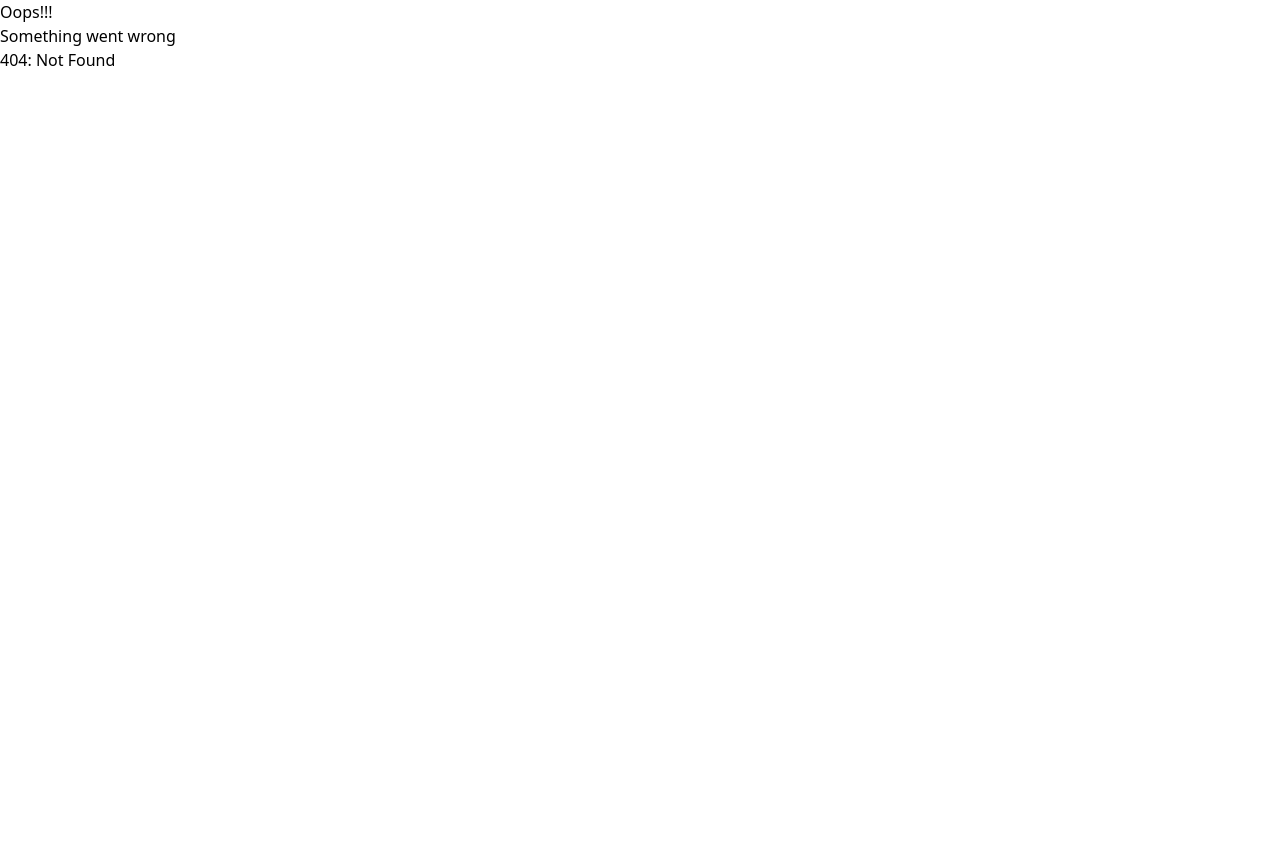
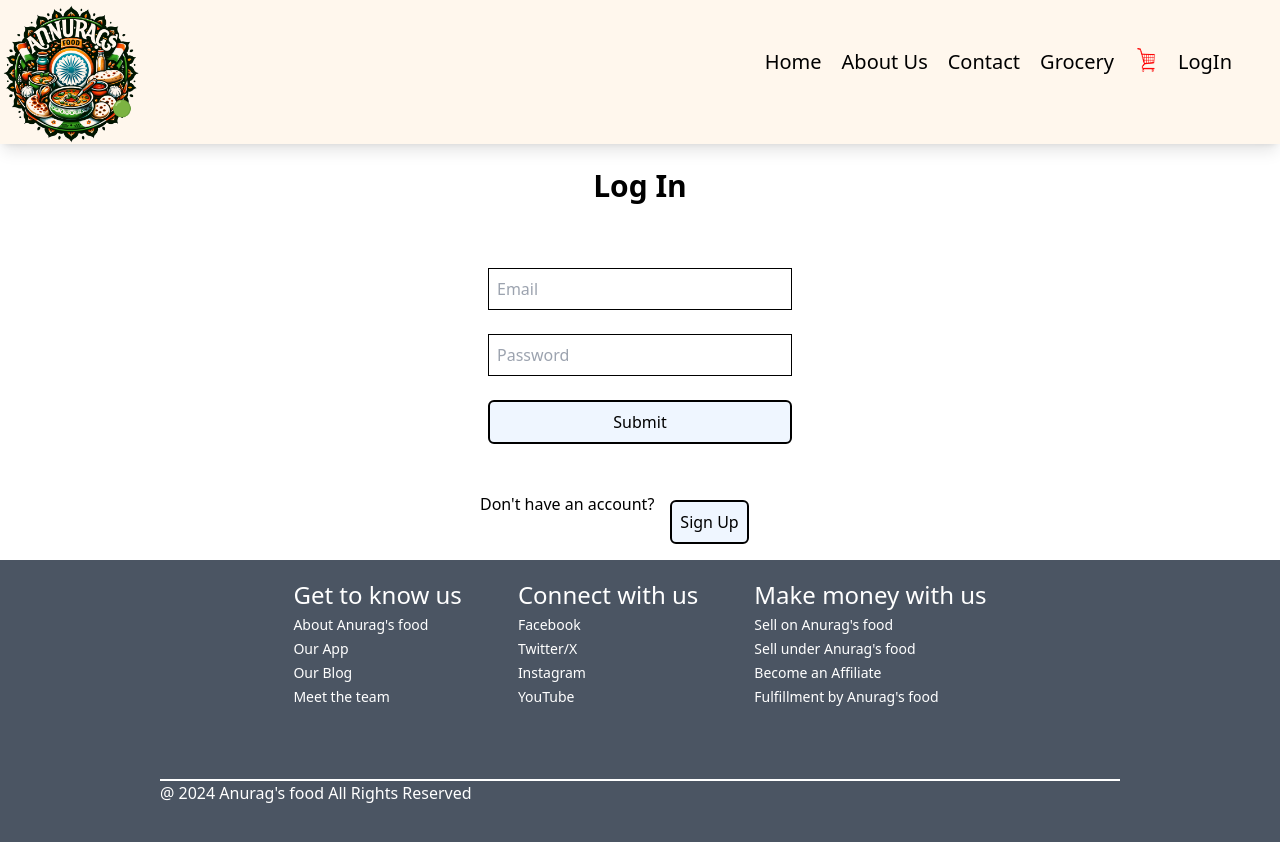
Before and after one commit to AnuragAnalog/namaskaram-react, a React (Vite) app: page /login in a window 1280 px wide. Before the commit this address had no page. Shown: the top 842 px of the page. Before the commit the page ends 800 px from the top, so only its background shows below. Built offline with nearby package versions, Linux system fonts and the light colour scheme.

Commit message:
added firebase config

```diff
--- a/package.json
+++ b/package.json
@@ -1,6 +1,7 @@
 {
   "dependencies": {
     "@reduxjs/toolkit": "^2.2.1",
+    "firebase": "^10.10.0",
     "parcel": "^2.10.3",
     "react": "^18.2.0",
     "react-collapsible": "^2.10.0",
--- a/src/App.js
+++ b/src/App.js
@@ -10,6 +10,7 @@ import About from "/src/components/About"
 import Contact from "/src/components/Contact"
 import Cart from "/src/components/Cart"
 import Error from "/src/components/Error"
+import LogIn from "/src/components/LogIn"
 import RestaurantMenu from "/src/components/RestaurantMenu"
 import UserContext from "/src/utils/UserContext"
 import appStore from "./utils/appStore"
@@ -59,6 +60,10 @@ const appRouter = createBrowserRouter([
                 element: <Cart />
             },
             {
+                path: "/login",
+                element: <LogIn />
+            },
+            {
                 path: "/restaurants/:resId",
                 element: <RestaurantMenu />
             },
--- /dev/null
+++ b/src/components/LogIn.jsx
@@ -0,0 +1,35 @@
+import React, { useState } from "react"
+import { Link } from "react-router-dom"
+
+function LogIn() {
+    const [email, setEmail] = useState("")
+    const [password, setPassword] = useState("")
+
+    function handleSubmit(event) {
+        event.preventDefault()
+        alert(`Email: ${email} Password: ${password}`)
+    }
+
+    return (
+        <>
+            <div className="flex flex-col gap-10">
+                <h1 className="font-bold text-3xl p-4 m-auto"> Log In </h1>
+                <form className="flex flex-col gap-2 w-3/12 m-auto" onSubmit={handleSubmit}>
+                    <input className="border border-black p-2 m-2" type="text" placeholder="Email" onChange={(e) => setEmail(email)}/>
+                    <input className="border border-black p-2 m-2" type="password" placeholder="Password" onChange={(e) => setPassword(email)}/>
+                    <button className="bg-blue-50 p-2 m-2 rounded-md border-2 border-solid border-black"> Submit </button>
+                </form>
+                <div className="flex flex-row gap-2 w-3/12 m-auto">
+                    <p> Don't have an account? </p>
+                    <Link to="/signup">
+                        <button className="bg-blue-50 p-2 m-2 rounded-md border-2 border-solid border-black">
+                            Sign Up
+                        </button>
+                    </Link>
+                </div>
+            </div>
+        </>
+    )
+}
+
+export default LogIn;
--- a/src/components/RestaurantMenu.jsx
+++ b/src/components/RestaurantMenu.jsx
@@ -8,6 +8,7 @@ import NestedItemCategory from "/src/components/NestedItemCategory"
 import useResData from "/src/utils/useResData"
 
 import star from "/src/assets/star.png"
+import { ShimmerResCard } from "/src/components/Shimmer"
 
 function RestaurantMenu() {
     const { resId } = useParams()
@@ -26,7 +27,7 @@ function RestaurantMenu() {
     console.log(resInfo)
 
     return resInfo === null ? (
-        <h1> Loading... </h1>
+        <ShimmerResCard />
     ) :(
         <>
             <div className="flex flex-col gap-2 m-2">
--- a/src/components/Shimmer.jsx
+++ b/src/components/Shimmer.jsx
@@ -1,14 +1,24 @@
 import React from "react"
-import { ShimmerSimpleGallery } from "react-shimmer-effects"
+import { ShimmerSimpleGallery, ShimmerText, ShimmerContentBlock, ShimmerThumbnail } from "react-shimmer-effects"
 
 export function ShimmerBody() {
     return (
         <>
             <div>
                 <div className="flex flex-col w-9/12 m-auto items-center justify-center">
-                    <ShimmerSimpleGallery card imageHeight={300} caption />
+                    <ShimmerSimpleGallery imageType="circular" imageHeight={300} caption />
                 </div>
             </div>
         </>
     )
 }
+
+export function ShimmerResCard() {
+    return (
+        <>
+            <ShimmerThumbnail height={250} rounded />
+            <ShimmerText line={2} gap={10} />
+            <ShimmerContentBlock title text cta thumbnailWidth={370} thumbnailHeight={370} />
+        </>
+    )
+}
--- /dev/null
+++ b/src/firebase.js
@@ -0,0 +1,17 @@
+// Import the functions you need from the SDKs you need
+import { initializeApp } from "firebase/app";
+// TODO: Add SDKs for Firebase products that you want to use
+// https://firebase.google.com/docs/web/setup#available-libraries
+
+// Your web app's Firebase configuration
+const firebaseConfig = {
+  apiKey: "AIzaSyDH4UEuZCUapLr_6eq6MXY9wFhRE7vMSaw",
+  authDomain: "namaskaram-react.firebaseapp.com",
+  projectId: "namaskaram-react",
+  storageBucket: "namaskaram-react.appspot.com",
+  messagingSenderId: "808630578046",
+  appId: "1:808630578046:web:9491a8ad3d2a68cdc6e12f"
+};
+
+// Initialize Firebase
+const app = initializeApp(firebaseConfig);
```
Also changed, not shown: 1 other file (tests, documents, lock files or other folders).
